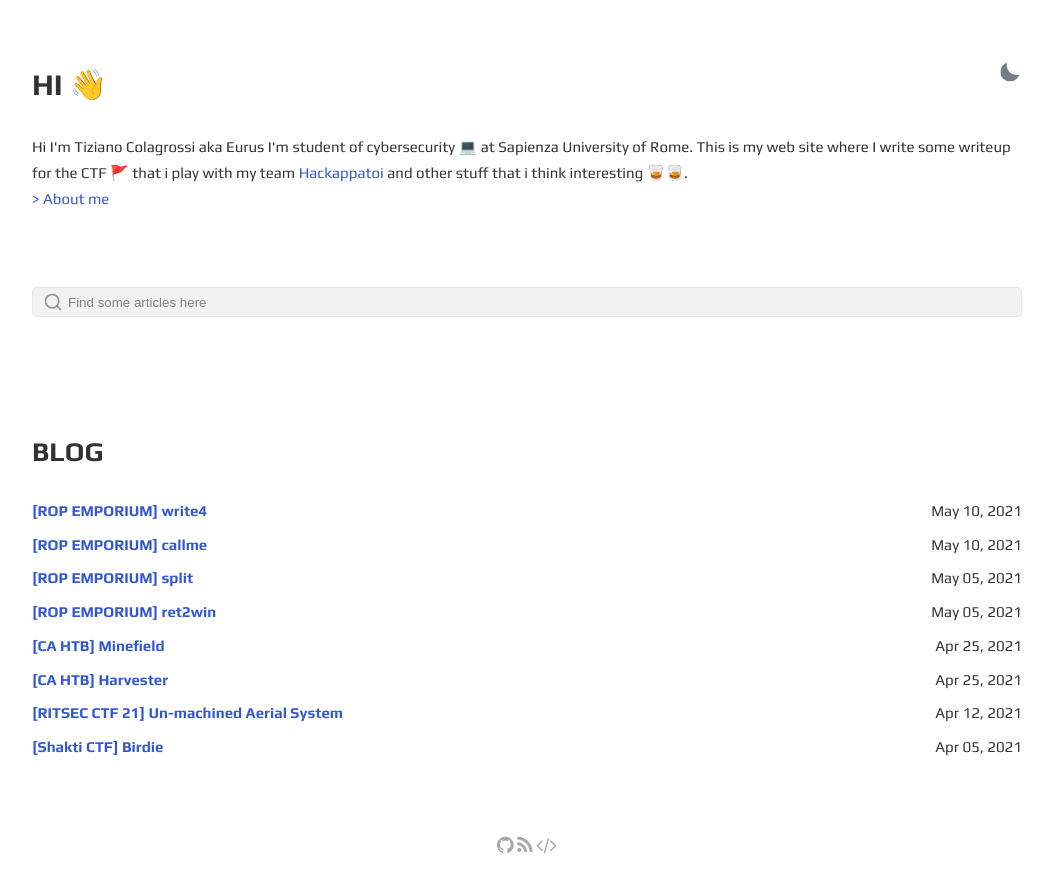
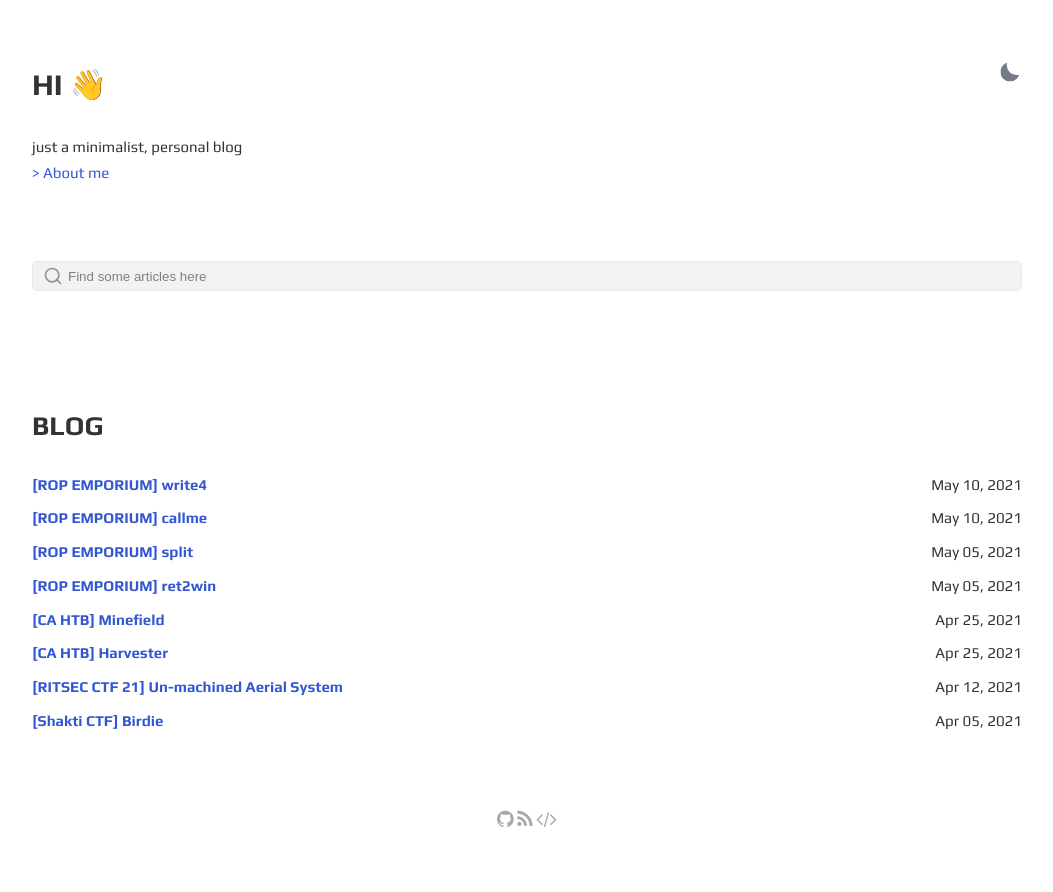
Before and after one commit to tizianocolagrossi/tizianocolagrossi.github.io, a Jekyll site: the page built from index.html, in a window 1280 px wide. Shown: the top 892 px of the page, without its empty margins (113-1166 px from the left). Built offline with Jekyll 4.4.1, drawn with Linux system fonts in a browser that asks for light colours.

Commit message:
Revert "Update _config.yml"
This reverts commit dfd926a1c47a36334b50f8243ee99b3415ee65a6.

```diff
--- a/_config.yml
+++ b/_config.yml
@@ -1,8 +1,8 @@
-site: Eurus
-title: Eurus
+site: Gesko
+title: Gesko
 greetings: Hi 👋
 description: >-
-  Hi I'm Tiziano Colagrossi aka Eurus I'm student of cybersecurity 💻 at Sapienza University of Rome. This is my web site where I write some writeup for the CTF 🚩 that i play with my team <a href="https://hackappatoi.github.io/">Hackappatoi</a> and other stuff that i think interesting 🥃🥃.
+  just a minimalist, personal blog
 lang: en-US
 timezone:  Europe/Rome
 repo: https://github.com/tizianocolagrossi/tizianocolagrossi.github.io # site repo [optional]
@@ -10,8 +10,8 @@ data-theme: dark # default theme "dark" | "light"
 discus-identifier: powex # replace with your disqus shortname
 
 author:
-  name: eurus
-  bio: Hi I'm Tiziano Colagrossi aka Eurus I'm student of cybersecurity 💻 at Sapienza University of Rome. This is my web site where I write some writeup for the CTF 🚩 that i play with my team <a href="https://hackappatoi.github.io/">Hackappatoi</a> and other stuff that i think interesting 🥃🥃.
+  name: gesko
+  bio: just a minimalist, personal blog
   userpicture:
   username: # general username
   github: # github username
```
